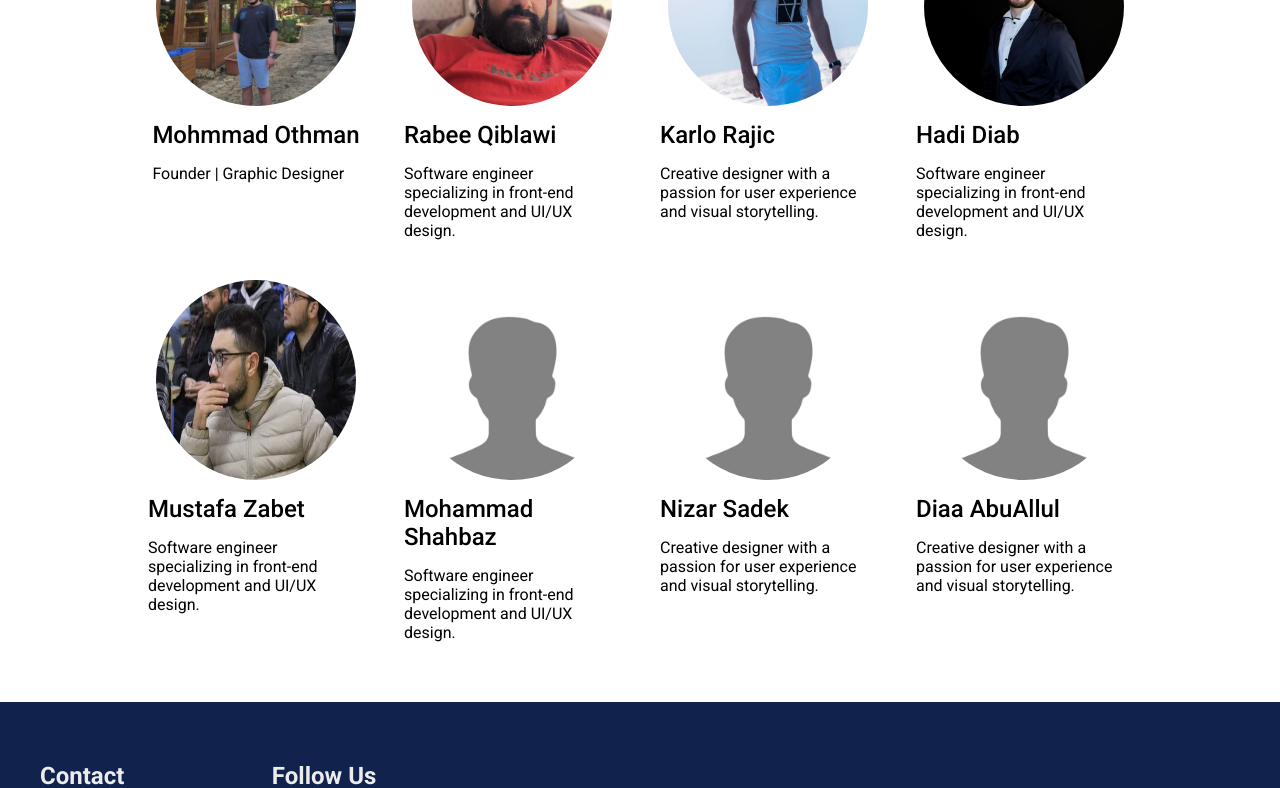
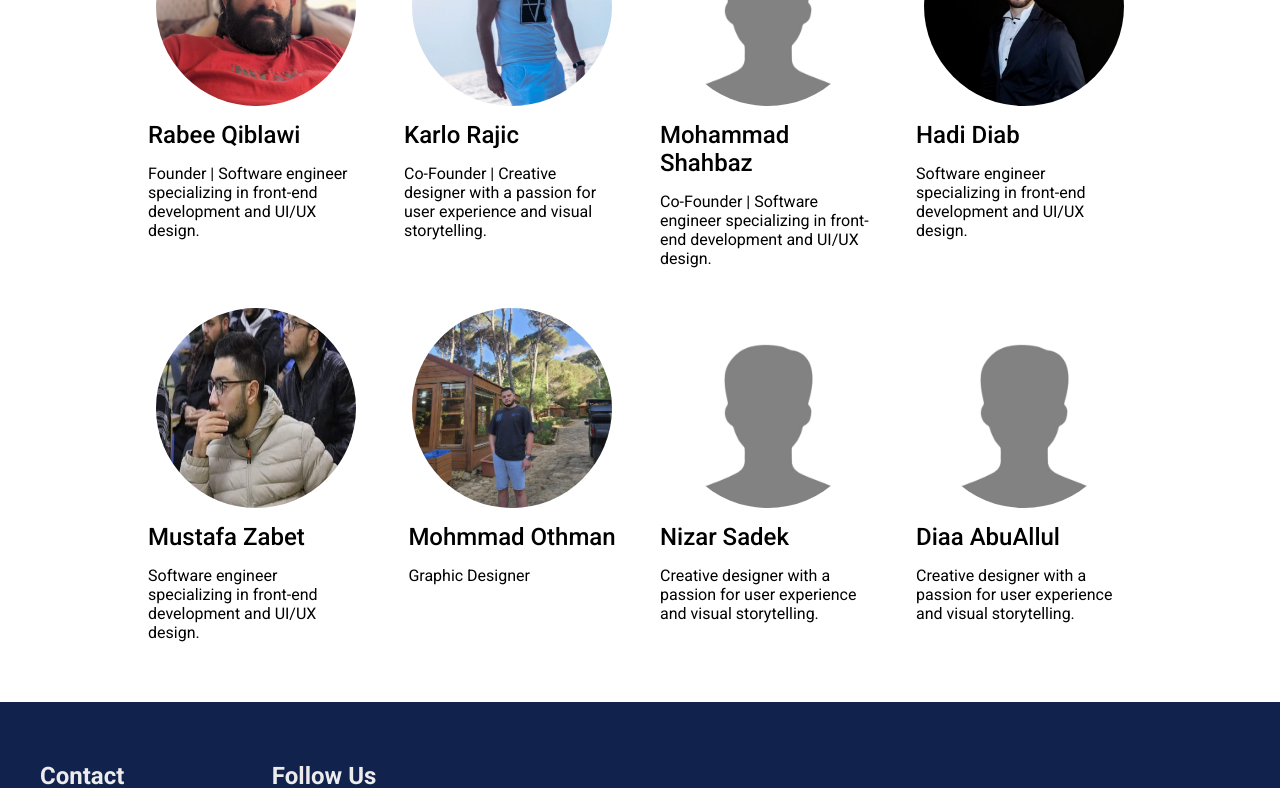
Before and after one commit to rabeeqiblawi/portfolio-nextjs, a Next.js app: page / in a window 1280 px wide. Shown: the part 3480-4268 px from the top of the page. Built offline with nearby package versions, Linux system fonts and the light colour scheme.

Commit message:
team information edit (conf file)

```diff
--- a/src/config.js
+++ b/src/config.js
@@ -86,21 +86,21 @@ export const config = {
         ],
         team: [
             {
-                imageUrl: "/team/mohammadOthman.png",
-                title: "Mohmmad Othman",
-                description: "Founder | Graphic Designer",
-                visibleHome: true
-            },
-            {
                 imageUrl: "/team/rabeeQablawi.png",
                 title: "Rabee Qiblawi",
-                description: "Software engineer specializing in front-end development and UI/UX design.",
+                description: "Founder | Software engineer specializing in front-end development and UI/UX design.",
                 visibleHome: true
             },
             {
                 imageUrl: "/team/karloRajić.png",
                 title: "Karlo Rajic",
-                description: "Creative designer with a passion for user experience and visual storytelling.",
+                description: "Co-Founder | Creative designer with a passion for user experience and visual storytelling.",
+                visibleHome: true
+            },
+            {
+                imageUrl: "",
+                title: "Mohammad Shahbaz",
+                description: "Co-Founder | Software engineer specializing in front-end development and UI/UX design.",
                 visibleHome: true
             },
             {
@@ -116,9 +116,9 @@ export const config = {
                 visibleHome: true
             },
             {
-                imageUrl: "",
-                title: "Mohammad Shahbaz",
-                description: "Software engineer specializing in front-end development and UI/UX design.",
+                imageUrl: "/team/mohammadOthman.png",
+                title: "Mohmmad Othman",
+                description: "Graphic Designer",
                 visibleHome: true
             },
             {
```
